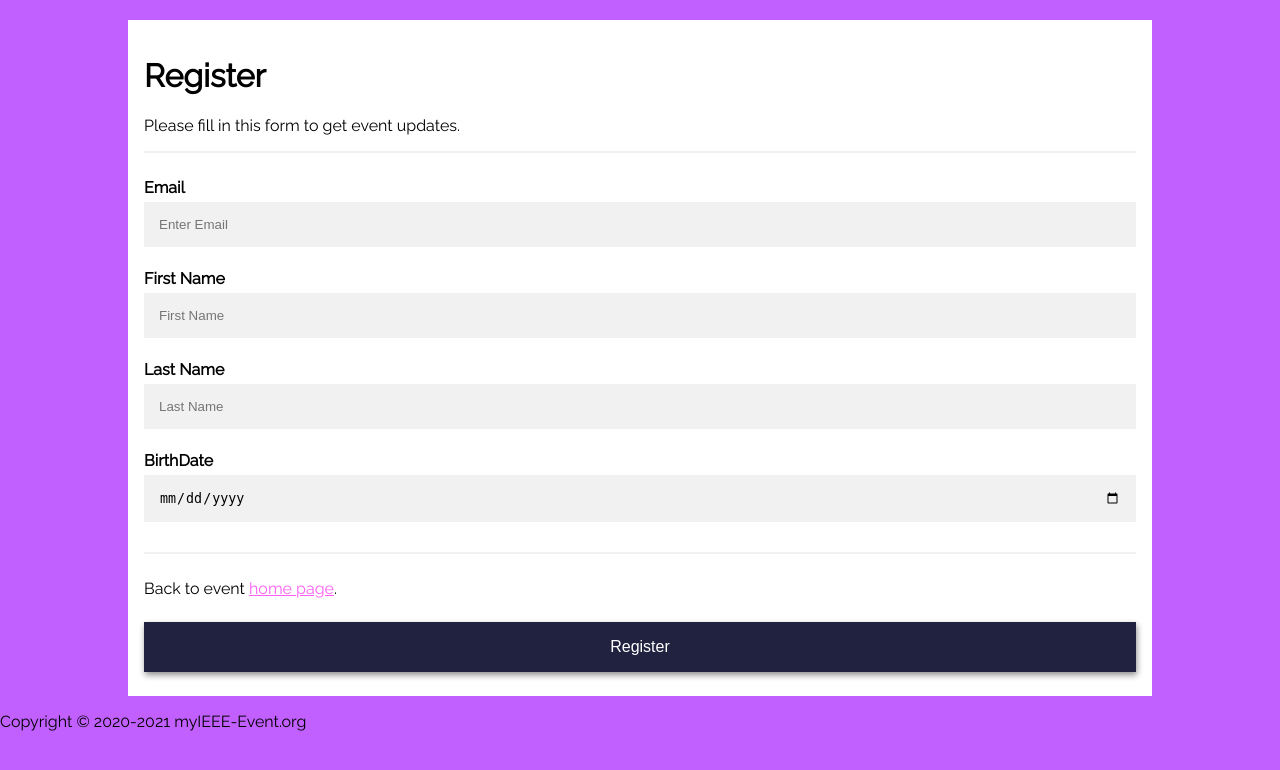
After one commit to MariemChaabeni/Web-dev-workshop, a PHP site: page /register.php in a window 1280 px wide. The commit adds this page. Shown: the top 770 px of the page. Run offline with PHP 8.4, Linux system fonts and the light colour scheme.

Commit message:
add phph

```diff
--- /dev/null
+++ b/assets/css/register.css
@@ -0,0 +1,69 @@
+body {
+  background-color: #c15fff;
+}
+
+/* Add padding to containers */
+.container {
+  padding: 16px;
+  background-color: white;
+}
+
+/* Full-width input fields */
+input[type="text"],
+input[type="date"] {
+  width: 100%;
+  padding: 15px;
+  margin: 5px 0 22px 0;
+  display: inline-block;
+  border: none;
+  background: #f1f1f1;
+}
+
+input[type="text"]:focus,
+input[type="date"]:focus {
+  background-color: #ddd;
+  outline: none;
+}
+
+/* Overwrite default styles of hr */
+hr {
+  border: 1px solid #f1f1f1;
+  margin-bottom: 25px;
+}
+
+/* Set a style for the submit button */
+.registerbtn {
+  padding: 16px 20px;
+  margin: 8px 0;
+  border: none;
+  width: 100%;
+  opacity: 0.9;
+  font-size: 1rem;
+  color: #ffffff;
+  background: #090b2b;
+  box-shadow: 1px 3px 6px 0px #29272791;
+  cursor: pointer;
+}
+* {
+  box-sizing: border-box;
+}
+.registerbtn:hover {
+  opacity: 1;
+}
+
+/* Add a blue text color to links */
+a {
+  color: #ff5ff3;
+}
+
+/* Set a grey background color and center the text of the "home" section */
+.home {
+  background-color: #f1f1f1;
+  text-align: center;
+}
+
+form {
+  width: 80%;
+  margin: auto;
+  margin-top: 20px;
+}
--- a/assets/css/style.css
+++ b/assets/css/style.css
@@ -28,12 +28,14 @@ header {
   color: #fff;
   margin: 0;
 }
-.overlay button {
+.overlay a {
   font-size: 1.5rem;
   padding: 4px 32px;
   background: #c15fff;
+  text-decoration: none;
   border-radius: 34px;
   border: none;
+  display: inline-block;
   margin-top: 23px;
   box-shadow: 1px 3px 6px 0px #29272791;
   cursor: pointer;
--- /dev/null
+++ b/footer.php
@@ -0,0 +1,3 @@
+<?php
+  echo "<p>Copyright &copy; 2020-" . date("Y") . " myIEEE-Event.org</p>";
+?>
--- /dev/null
+++ b/register.php
@@ -0,0 +1,46 @@
+<!DOCTYPE html>
+<html lang="en">
+
+<head>
+  <meta charset="UTF-8" />
+  <meta http-equiv="X-UA-Compatible" content="IE=edge" />
+  <meta name="viewport" content="width=device-width, initial-scale=1.0" />
+  <link rel="stylesheet" type="text/css" href="assets/css/style.css" />
+  <link rel="stylesheet" type="text/css" href="assets/css/register.css" />
+  <link rel="preconnect" href="https://fonts.gstatic.com" />
+  <link href="https://fonts.googleapis.com/css2?family=Raleway:wght@100;400&display=swap" rel="stylesheet" />
+  <title>Register</title>
+</head>
+
+<body>
+  <form  method="POST"  action="services/register.service.php">
+    <div class="container">
+      <h1>Register</h1>
+      <p>Please fill in this form to get event updates.</p>
+      <hr />
+
+      <label for="email"><b>Email</b></label>
+      <input type="text" placeholder="Enter Email" name="email" id="email" required />
+
+      <label for="fname"><b>First Name</b></label>
+      <input type="text" placeholder="First Name" name="fname" id="fname" required />
+
+      <label for="lname"><b>Last Name</b></label>
+      <input type="text" placeholder="Last Name" name="lname" id="lname" required />
+      <label for="bdate"><b>BirthDate</b></label>
+      <input type="date" placeholder="BirthDate" value="22/07/1994" name="bdate" id="bdate" required />
+      <hr />
+
+      <p>Back to event <a href="index.php">home page</a>.</p>
+      </p>
+      <button type="submit" class="registerbtn">Register</button>
+    </div>
+
+
+  </form>
+  <?php
+  include 'footer.php';
+  ?>
+</body>
+
+</html>
--- /dev/null
+++ b/services/database.service.php
@@ -0,0 +1,5 @@
+<?php
+
+    $bdd = new PDO('mysql:host=localhost;dbname=my-ieee-event;charset=utf8', 'root', '');
+
+?>
```
Also changed, not shown: agenda.php (added, +22 -0 lines), index.html (deleted, +0 -99 lines), index.php (added, +75 -0 lines), navbar.php (added, +16 -0 lines), services/register.service.php (added, +25 -0 lines), assets/images/1.png (added), assets/images/2.jpg (renamed from assets/images/im2.jpg), assets/images/3.png (added), assets/images/4.png (renamed from assets/images/im3.png), assets/images/5.png (added), assets/images/6.png (added), assets/images/7.jpg (renamed from assets/images/im1.jpg), assets/images/8.png (added), assets/images/9.png (added).
